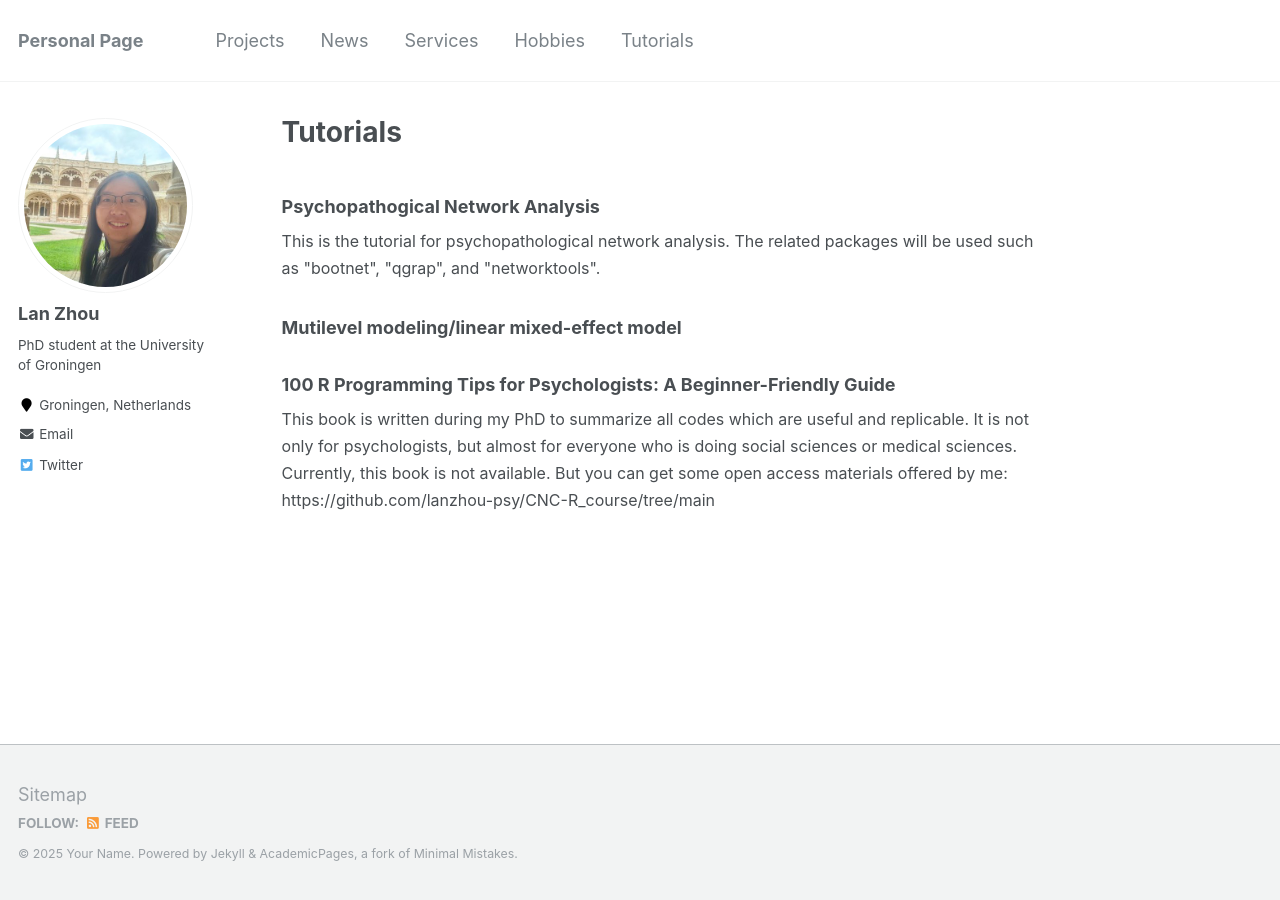
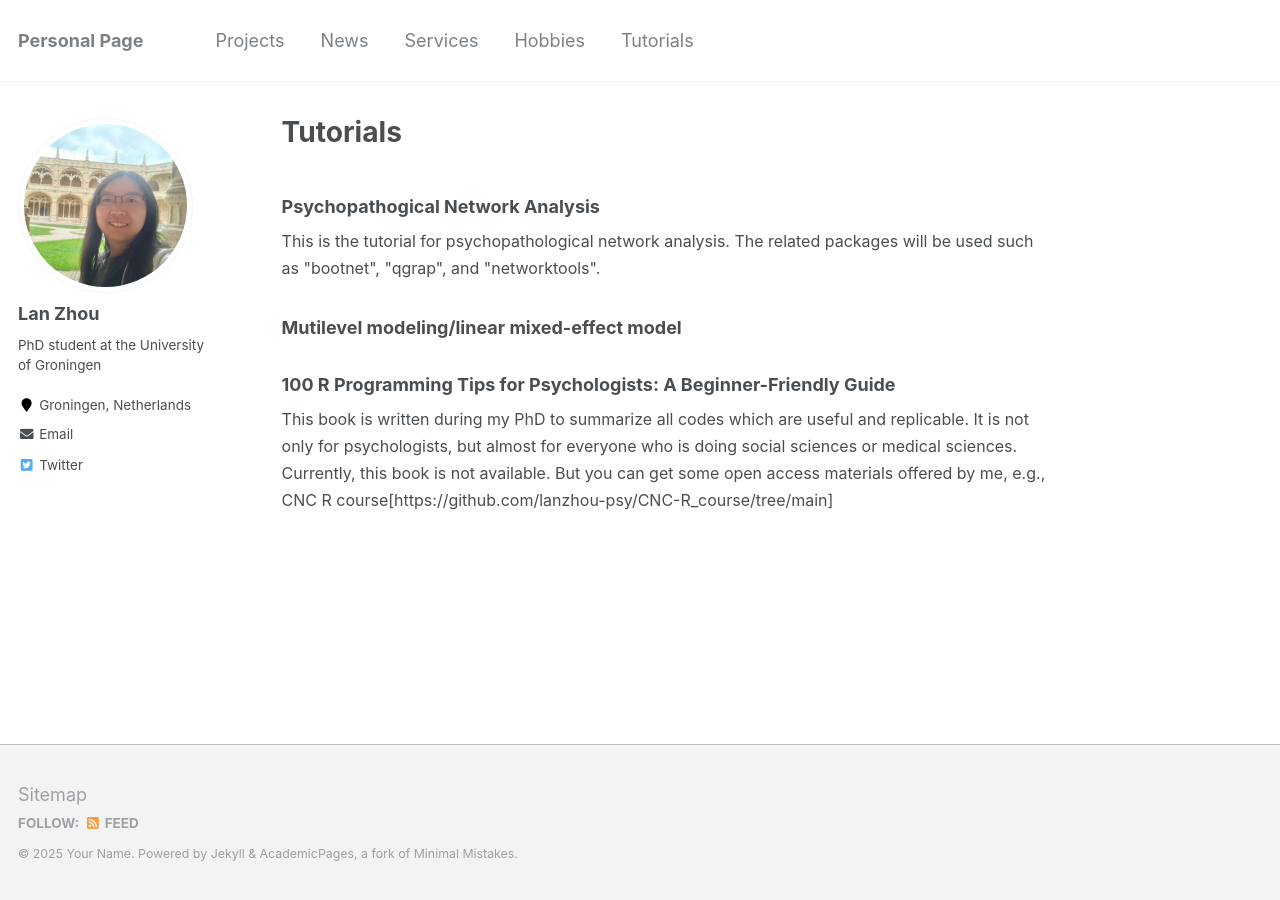
Before and after one commit to lanzhou-psy/personal-page, a Jekyll site: the page built from _pages/tutorial.md, in a window 1280 px wide. Built offline with Jekyll 4.4.1, drawn with Linux system fonts in a browser that asks for light colours.

Commit message:
Update tutorial.md

```diff
--- a/_pages/tutorial.md
+++ b/_pages/tutorial.md
@@ -15,4 +15,4 @@ redirect_from:
 
 
 ### 100 R Programming Tips for Psychologists: A Beginner-Friendly Guide
-<font size="3">This book is written during my PhD to summarize all codes which are useful and replicable. It is not only for psychologists, but almost for everyone who is doing social sciences or medical sciences. Currently, this book is not available. But you can get some open access materials offered by me: https://github.com/lanzhou-psy/CNC-R_course/tree/main</font>
+<font size="3">This book is written during my PhD to summarize all codes which are useful and replicable. It is not only for psychologists, but almost for everyone who is doing social sciences or medical sciences. Currently, this book is not available. But you can get some open access materials offered by me, e.g., CNC R course[https://github.com/lanzhou-psy/CNC-R_course/tree/main] </font>
```
